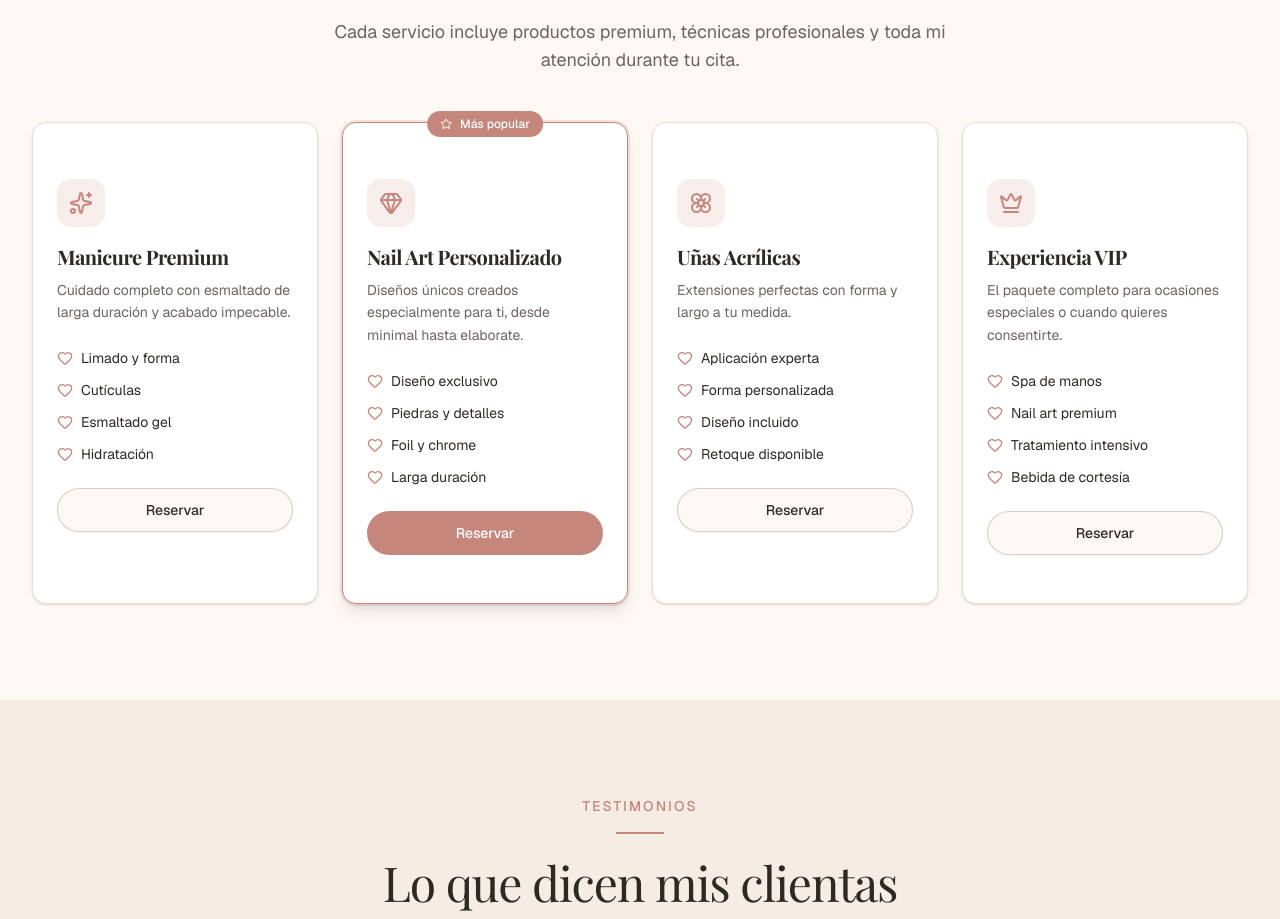
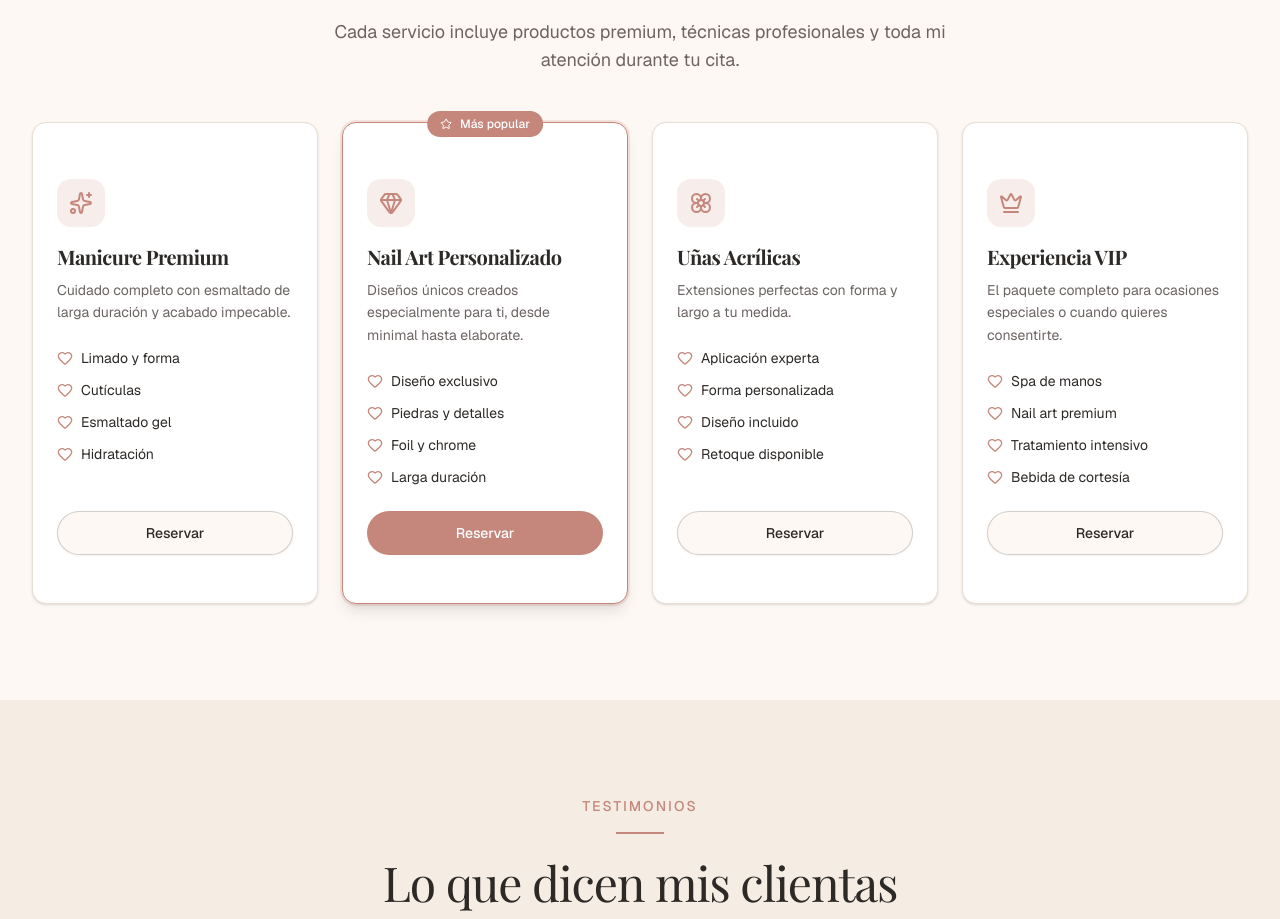
Before and after one commit to zleypner/segnails, a Next.js app: page / in a window 1280 px wide. Shown: the part 4646-5565 px from the top of the page. Built offline with nearby package versions, Linux system fonts and the light colour scheme; a web font is replaced by a local one.

Commit message:
Fix bugs

```diff
--- a/src/components/sections/Services.tsx
+++ b/src/components/sections/Services.tsx
@@ -60,11 +60,11 @@ export function Services() {
         </div>
 
         {/* Services Grid - Single column on mobile, 2 on tablet, 4 on desktop */}
-        <div className="grid grid-cols-1 sm:grid-cols-2 lg:grid-cols-4 gap-4 sm:gap-5 md:gap-6">
+        <div className="grid grid-cols-1 sm:grid-cols-2 lg:grid-cols-4 gap-4 sm:gap-5 md:gap-6 items-stretch">
           {services.map((service) => (
             <Card
               key={service.title}
-              className={`relative ${
+              className={`relative h-full ${
                 service.popular
                   ? "border-rose shadow-lg ring-2 ring-rose/20"
                   : "border-border"
@@ -76,7 +76,7 @@ export function Services() {
                   Más popular
                 </Badge>
               )}
-              <CardContent className="p-4 sm:p-5 md:p-6 pt-6 sm:pt-7 md:pt-8">
+              <CardContent className="p-4 sm:p-5 md:p-6 pt-6 sm:pt-7 md:pt-8 flex-1 flex flex-col">
                 <div className="p-2 sm:p-3 rounded-lg sm:rounded-xl bg-rose-light/20 w-fit mb-3 sm:mb-4">
                   <service.icon className="w-5 h-5 sm:w-6 sm:h-6 text-rose" />
                 </div>
@@ -104,7 +104,7 @@ export function Services() {
                 <Button
                   asChild
                   variant={service.popular ? "default" : "outline"}
-                  className={`w-full rounded-full h-10 sm:h-11 text-sm ${
+                  className={`w-full rounded-full h-10 sm:h-11 text-sm mt-auto ${
                     service.popular
                       ? "bg-rose hover:bg-rose-dark text-white"
                       : "border-foreground/20 hover:bg-secondary"
```
